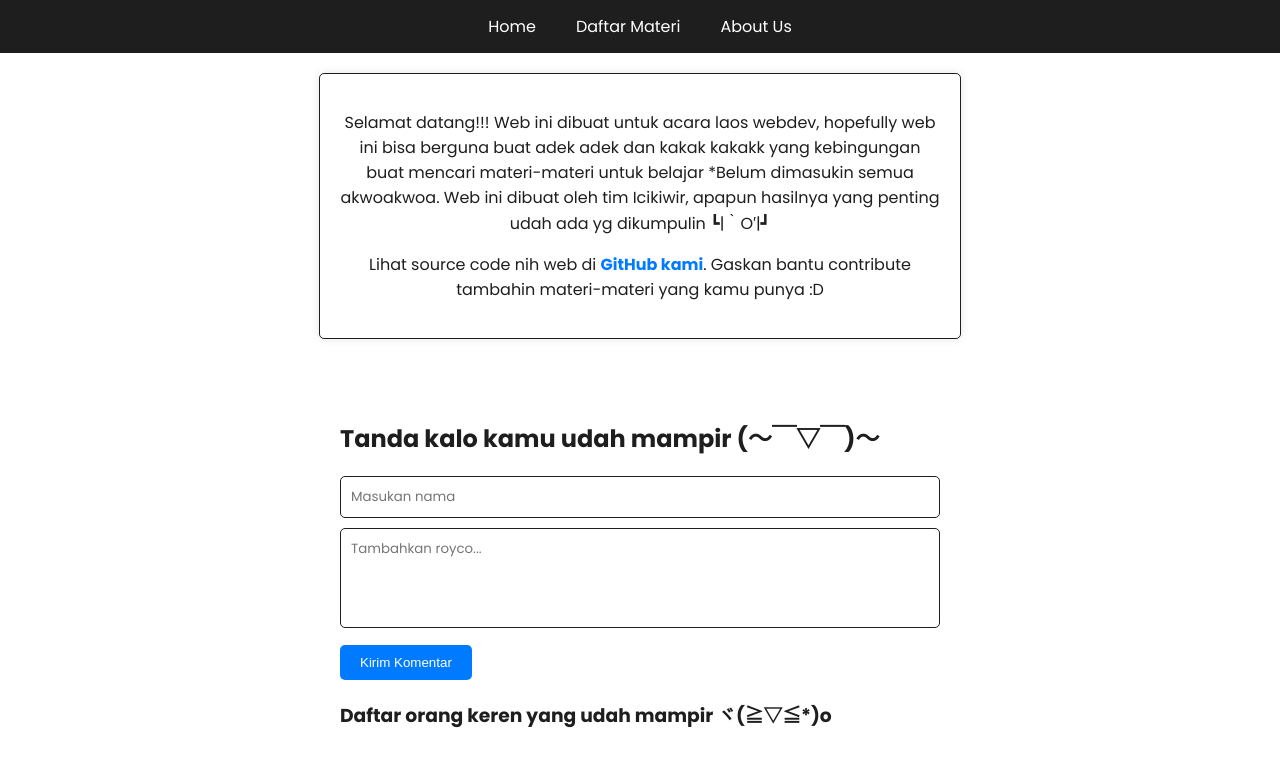
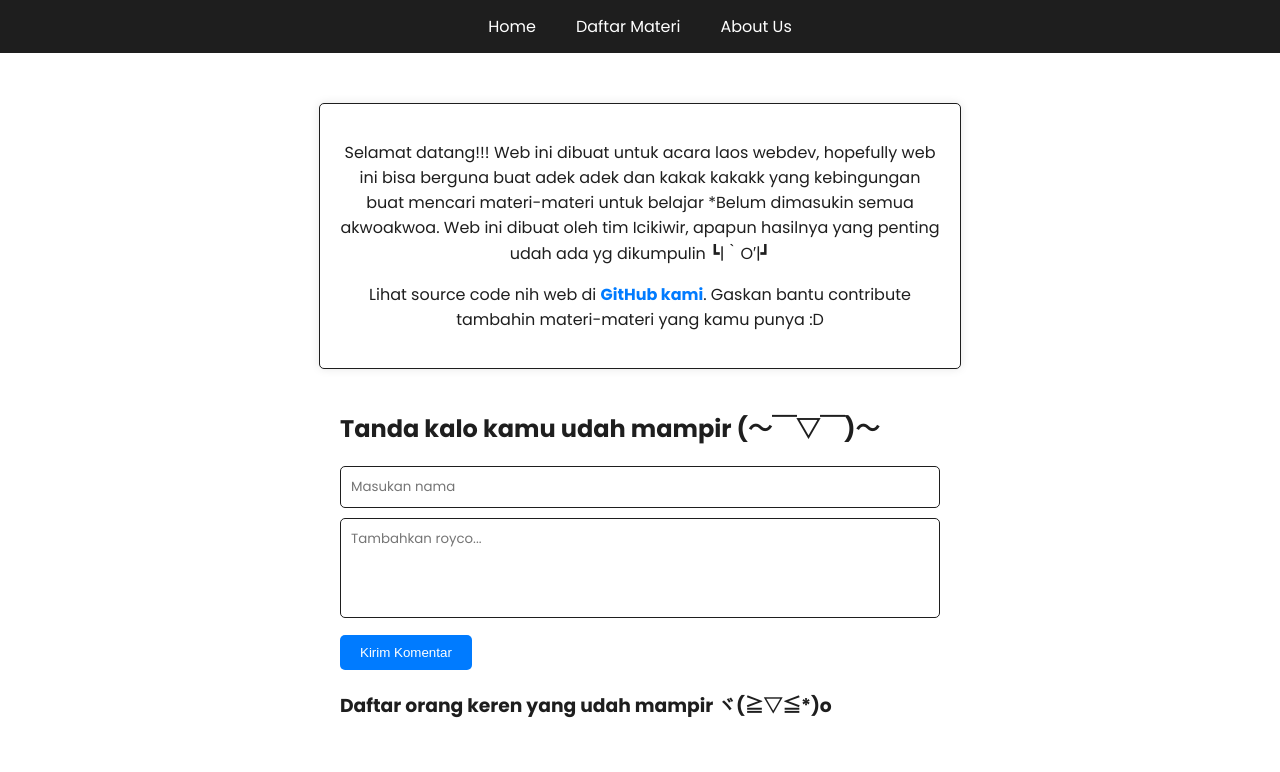
Before and after one commit to Saptamabar/Laos-webdev, a plain HTML site: page Aboutus.html in a window 1280 px wide. Drawn offline with Linux system fonts and the light colour scheme; no server answers.

Commit message:
modified:   styles.css

```diff
--- a/aboutus.css
+++ b/aboutus.css
@@ -1,5 +1,4 @@
 .container {
-    padding: 20px;
     max-width: 600px;
     margin: 20px auto;
 }
@@ -79,7 +78,7 @@ button:hover {
 .description {
     padding: 20px;
     max-width: 600px;
-    margin: 20px auto;
+    margin: 50px auto auto auto;
     text-align: center;
     background-color: var(--secondary-color);
     color: var(--primary-color);
--- a/styles.css
+++ b/styles.css
@@ -11,7 +11,6 @@ body {
     font-family: "Poppins", sans-serif;
     font-weight: 400;
     margin: 0;
-
     display: flex;
     flex-direction: column;
     background-color: var(--secondary-color);
```
